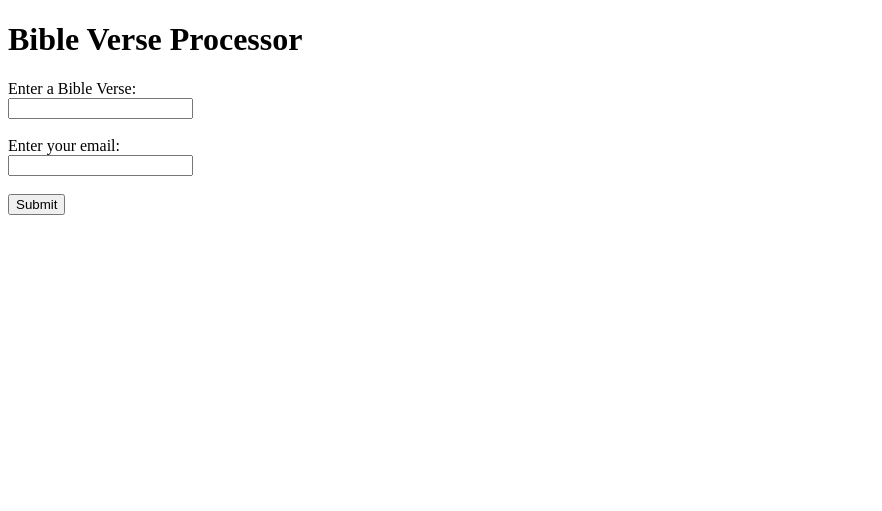
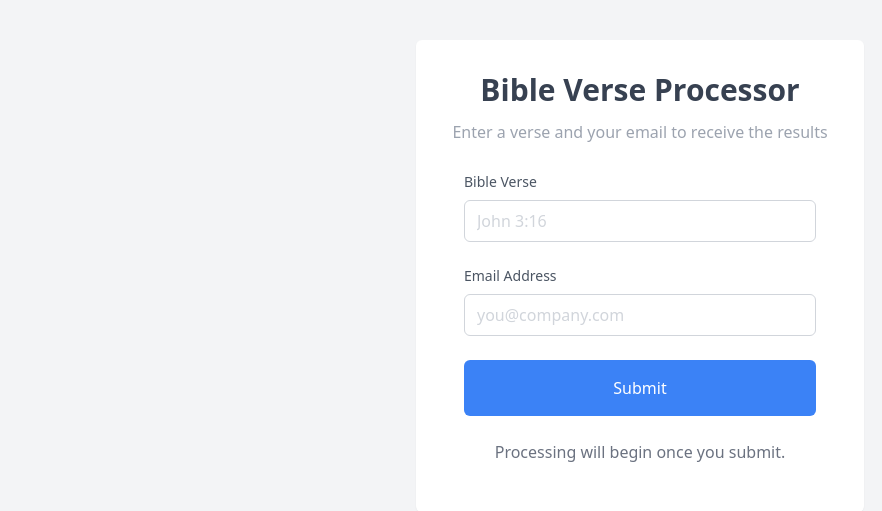
Before and after one commit to sdcharly/BibleCrewAgents, a Flask app: page / in a window 1280 px wide. Shown: the top 511 px of the page, without its empty margins (0-882 px from the left). Run offline with Flask 2, Linux system fonts and the light colour scheme.

Commit message:
Update index.html

```diff
--- a/templates/index.html
+++ b/templates/index.html
@@ -2,16 +2,35 @@
 <html lang="en">
 <head>
     <meta charset="UTF-8">
+    <meta name="viewport" content="width=device-width, initial-scale=1.0">
     <title>Bible Verse Processor</title>
+    <link href="https://cdn.jsdelivr.net/npm/tailwindcss@2.2.19/dist/tailwind.min.css" rel="stylesheet">
 </head>
-<body>
-    <h1>Bible Verse Processor</h1>
-    <form action="/process_verse" method="post">
-        <label for="verse">Enter a Bible Verse:</label><br>
-        <input type="text" id="verse" name="verse"><br><br>
-        <label for="email">Enter your email:</label><br>
-        <input type="email" id="email" name="email" required><br><br>
-        <input type="submit" value="Submit">
-    </form>
+<body class="bg-gray-100">
+    <div class="container mx-auto px-4">
+        <div class="max-w-md mx-auto my-10 bg-white p-5 rounded-md shadow-sm">
+            <div class="text-center">
+                <h1 class="my-3 text-3xl font-semibold text-gray-700">Bible Verse Processor</h1>
+                <p class="text-gray-400">Enter a verse and your email to receive the results</p>
+            </div>
+            <div class="m-7">
+                <form action="/process_verse" method="post">
+                    <div class="mb-6">
+                        <label for="verse" class="block mb-2 text-sm text-gray-600">Bible Verse</label>
+                        <input type="text" name="verse" id="verse" placeholder="John 3:16" required class="w-full px-3 py-2 placeholder-gray-300 border border-gray-300 rounded-md focus:outline-none focus:ring focus:border-blue-100" />
+                    </div>
+                    <div class="mb-6">
+                        <label for="email" class="block mb-2 text-sm text-gray-600">Email Address</label>
+                        <input type="email" name="email" id="email" placeholder="you@company.com" required class="w-full px-3 py-2 placeholder-gray-300 border border-gray-300 rounded-md focus:outline-none focus:ring focus:border-blue-100" />
+                    </div>
+                    <div class="mb-6">
+                        <button type="submit" class="w-full px-3 py-4 text-white bg-blue-500 rounded-md focus:bg-blue-600 focus:outline-none">Submit</button>
+                    </div>
+                    <p id="status" class="text-center text-gray-500">Processing will begin once you submit.</p>
+                </form>
+            </div>
+        </div>
+    </div>
+    <script src="script.js"></script>
 </body>
 </html>
```
